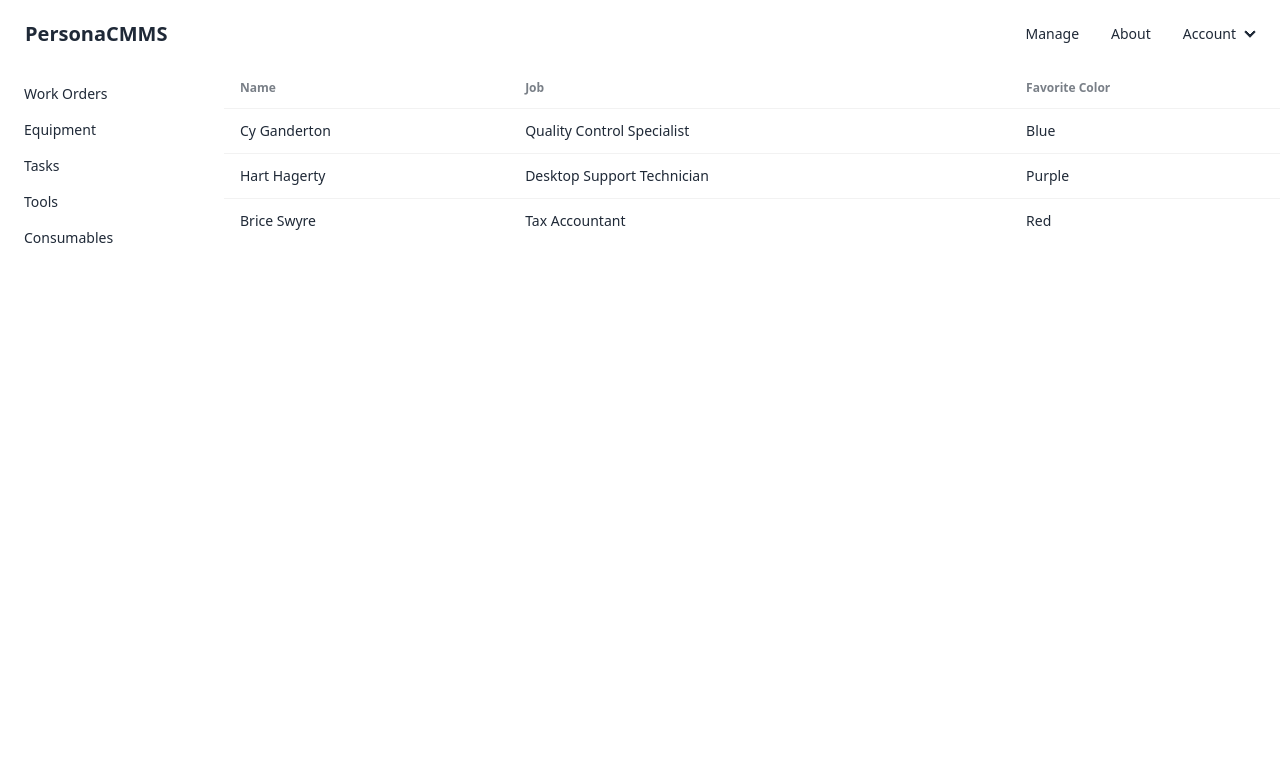
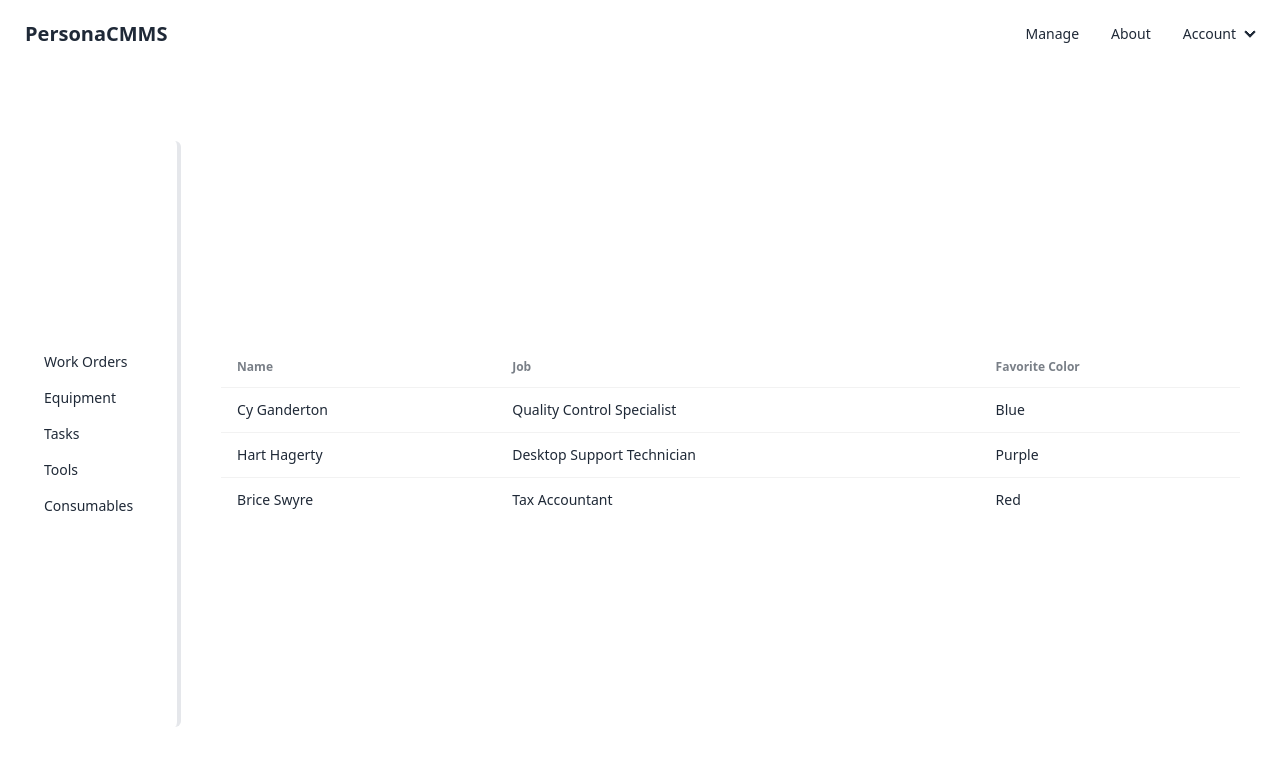
Before and after one commit to jtcarden0001/personacmms, a SvelteKit app in the folder webui/: page /manage in a window 1280 px wide. Shown: the top 764 px of the page. Built offline with nearby package versions, Linux system fonts and the light colour scheme.

Commit message:
added alignment for webui manage page

```diff
--- a/webui/src/routes/+layout.svelte
+++ b/webui/src/routes/+layout.svelte
@@ -3,6 +3,9 @@
   import Navbar from "./navbar.svelte";
 </script>
 
+<div class="h-screen flex flex-col">
 <Navbar />
+<slot />
+</div>
 
-<slot />
+<style></style>
--- a/webui/src/routes/manage/+page.svelte
+++ b/webui/src/routes/manage/+page.svelte
@@ -4,6 +4,4 @@
 
 <Manage />
 
-<style>
-
-</style>
+<style></style>
--- a/webui/src/routes/manage/entitytable.svelte
+++ b/webui/src/routes/manage/entitytable.svelte
@@ -4,7 +4,7 @@
     export let dataRows;
 </script>
 
-<div class="overflow-x-auto flex-auto">
+<div class="overflow-x-auto flex-auto m-10">
     <table class="table">
       <thead>
         <tr>
--- a/webui/src/routes/manage/manage.svelte
+++ b/webui/src/routes/manage/manage.svelte
@@ -10,7 +10,7 @@
     ]
 </script>
 
-<div class="flex">
+<div class="flex items-center grow z-20">
     <SideNav />
     <EntityTable columnTitles={columns} dataRows={data} />
 </div>
--- a/webui/src/routes/manage/sidenav.svelte
+++ b/webui/src/routes/manage/sidenav.svelte
@@ -6,13 +6,14 @@
     let toolPath = basePath + '/tools';
     let coPath = basePath + '/consumables';
 </script>
-
-<ul class="menu bg-transparent w-56 rounded-box">
+<div class="h-4/5 flex items-center border-r-4 rounded-md">
+  <ul class="menu bg-transparent rounded-box m-5">
     <li><a href={woPath}>Work Orders</a></li>
     <li><a href={eqPath}>Equipment</a></li>
     <li><a href={taskPath}>Tasks</a></li>
     <li><a href={toolPath}>Tools</a></li>
     <li><a href={coPath}>Consumables</a></li>
   </ul>
+</div>
 
 <style></style>
--- a/webui/src/routes/navbar.svelte
+++ b/webui/src/routes/navbar.svelte
@@ -7,7 +7,7 @@
 
 </script>
 
-<div class="navbar bg-base-100">
+<div class="navbar bg-base-100 flex-none z-50">
     <div class="flex-1">
       <a class="btn btn-ghost text-xl" href="/">PersonaCMMS</a>
     </div>
```
